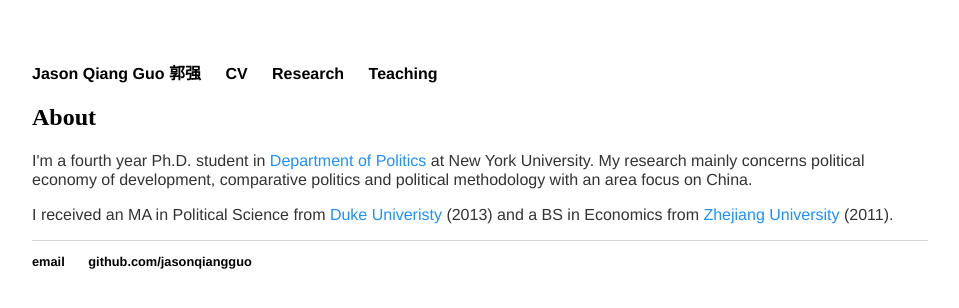
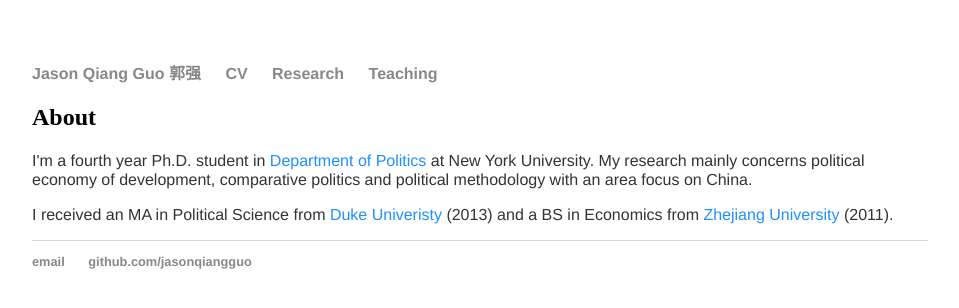
Before and after one commit to jasonqiangguo/jasonqiangguo.github.io, a Jekyll site: the page built from index.html, in a window 1280 px wide. Shown: the top 308 px of the page, without its empty margins (160-1119 px from the left). Built offline with Jekyll 4.4.1, drawn with Linux system fonts in a browser that asks for light colours.

Commit message:
homepage

```diff
--- a/css/main.css
+++ b/css/main.css
@@ -15,7 +15,7 @@ nav ul li, footer ul li {
 
 nav ul li a, footer ul li a {
     text-decoration: none;
-    color: #000000;
+    color: #888888;
 }
 
 a {
```
